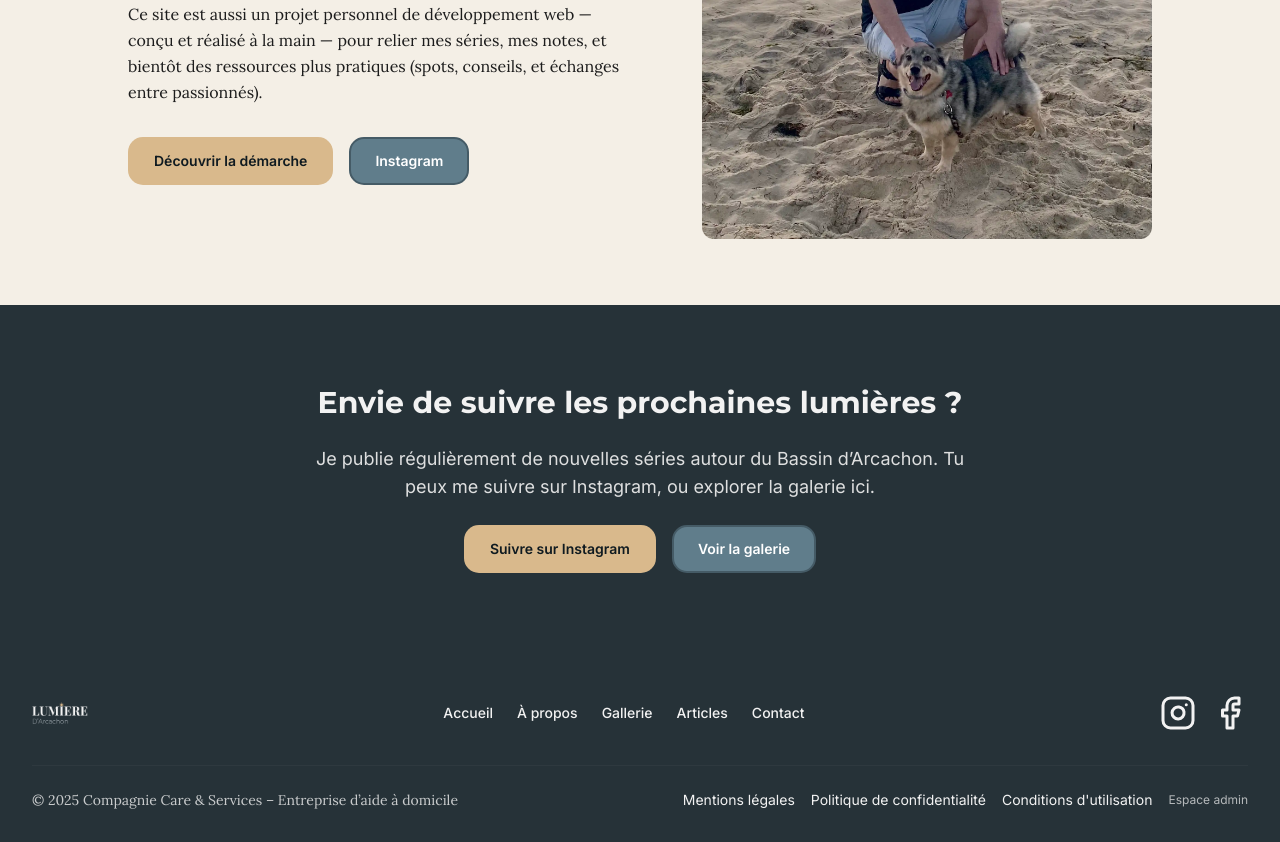
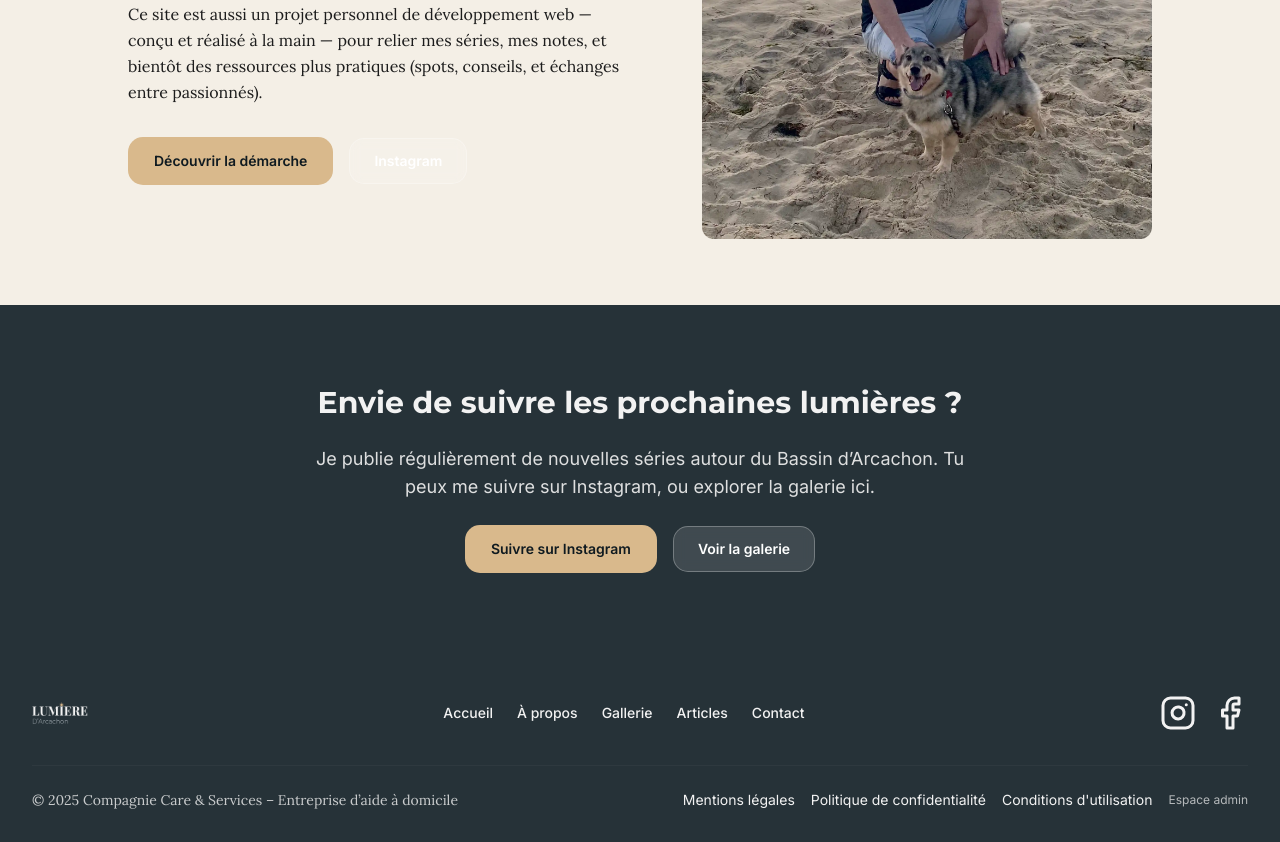
Before and after one commit to julienlisita/lumieredarcachon, a Next.js app: page / in a window 1280 px wide. Shown: the part 4280-5122 px from the top of the page. Built offline with nearby package versions, Linux system fonts and the light colour scheme; a web font is replaced by a local one.

Commit message:
refactor(components): use glasslight variant in Cta and ActionsStack

```diff
--- a/src/components/home/BestOfPhotosSection.tsx
+++ b/src/components/home/BestOfPhotosSection.tsx
@@ -102,7 +102,7 @@ export default function BestOfPhotosSection({ photos }: Props) {
           {/* CTA mobile */}
           <ActionsStack
             align="left"
-            items={[{ label: 'Voir toute la galerie', href: '/galerie', variant: 'secondary' }]}
+            items={[{ label: 'Voir toute la galerie', href: '/gallery', variant: 'primary' }]}
             className="sm:hidden"
           />
         </div>
--- a/src/components/patterns/ActionsStack.tsx
+++ b/src/components/patterns/ActionsStack.tsx
@@ -4,7 +4,7 @@ import clsx from 'clsx';
 import Button from '@/components/ui/Button';
 import { flexAlignResponsive } from '@/utils/align';
 
-type CTA = { label: string; href: string; variant?: 'primary' | 'secondary' };
+type CTA = { label: string; href: string; variant?: 'primary' | 'secondary' | 'glasslight' };
 
 type Props = {
   items?: CTA[];
--- a/src/components/patterns/Cta.tsx
+++ b/src/components/patterns/Cta.tsx
@@ -56,7 +56,7 @@ export default function Cta({
         <div className={actionsAlign}>
           {primaryHref && primaryLabel && <Button href={primaryHref}>{primaryLabel}</Button>}
           {secondaryHref && secondaryLabel && (
-            <Button href={secondaryHref} variant="secondary">
+            <Button href={secondaryHref} variant="glasslight">
               {secondaryLabel}
             </Button>
           )}
--- a/src/components/patterns/SplitSection.tsx
+++ b/src/components/patterns/SplitSection.tsx
@@ -87,7 +87,7 @@ export default function SplitSection({
                   </Button>
                 )}
                 {secondaryCtaLabel && secondaryCtaHref && (
-                  <Button href={secondaryCtaHref} variant="secondary">
+                  <Button href={secondaryCtaHref} variant="glasslight">
                     {secondaryCtaLabel}
                   </Button>
                 )}
```
